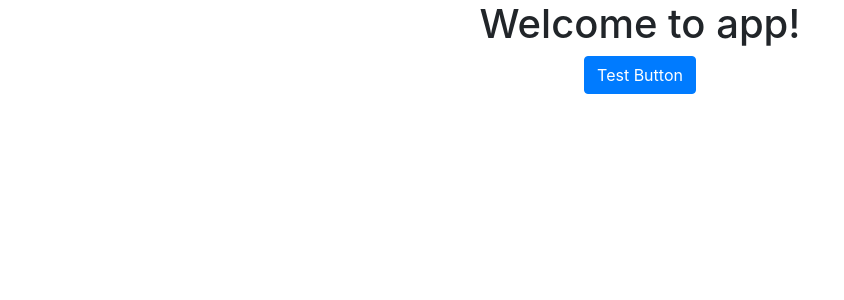
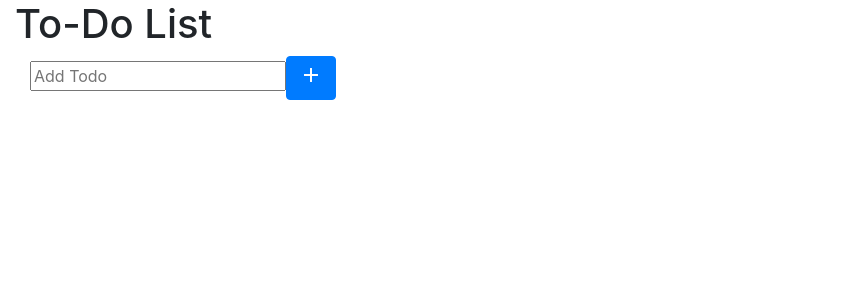
Before and after one commit to claprincedesigns/listApp, an Angular app: page / in a window 1280 px wide. Shown: the top 300 px of the page, without its empty margins (0-844 px from the left). Built offline with nearby package versions, Linux system fonts and the light colour scheme.

Commit message:
Added components and updated code

```diff
--- a/package.json
+++ b/package.json
@@ -24,6 +24,7 @@
     "@ng-bootstrap/ng-bootstrap": "^1.1.0",
     "bootstrap": "^4.0.0",
     "core-js": "^2.4.1",
+    "material-design-icons": "^3.0.1",
     "rxjs": "^5.5.6",
     "zone.js": "^0.8.19"
   },
--- a/src/app/app.component.html
+++ b/src/app/app.component.html
@@ -1,7 +1,2 @@
 <!--The content below is only a placeholder and can be replaced.-->
-<div style="text-align:center">
-  <h1>
-    Welcome to {{ title }}!
-  </h1>
-
-<button class="btn btn-primary">Test Button</button>
+<app-todo></app-todo>
--- a/src/app/app.component.ts
+++ b/src/app/app.component.ts
@@ -6,5 +6,5 @@ import { Component } from '@angular/core';
   styleUrls: ['./app.component.css']
 })
 export class AppComponent {
-  title = 'app';
+  title = 'To-Do List';
 }
--- /dev/null
+++ b/src/app/todo/todo.component.html
@@ -0,0 +1,12 @@
+<div class="container-fluid">
+  <h1>To-Do List</h1>
+  <div class="col">
+
+      <input type="text" placeholder="Add Todo" [(ngModel)]="todoItem" value={{todoItem}} />
+
+      <button type="submit" class="btn btn-primary" (click)="addTodo()">
+          <i class="material-icons">add</i>
+      </button>
+  </div>
+
+</div>
--- /dev/null
+++ b/src/app/todo/todo.component.ts
@@ -0,0 +1,18 @@
+import { Component, OnInit } from '@angular/core';
+
+@Component({
+  selector: 'app-todo',
+  templateUrl: './todo.component.html',
+  styleUrls: ['./todo.component.css']
+})
+export class TodoComponent implements OnInit {
+
+  constructor() {
+
+  }
+
+  ngOnInit() {
+
+  }
+
+}
```
Also changed, not shown: src/app/app.module.ts (+6 -2 lines), .angular-cli.json, src/app/todo/todo.component.css (added), 2 other files (tests, documents, lock files or other folders).
